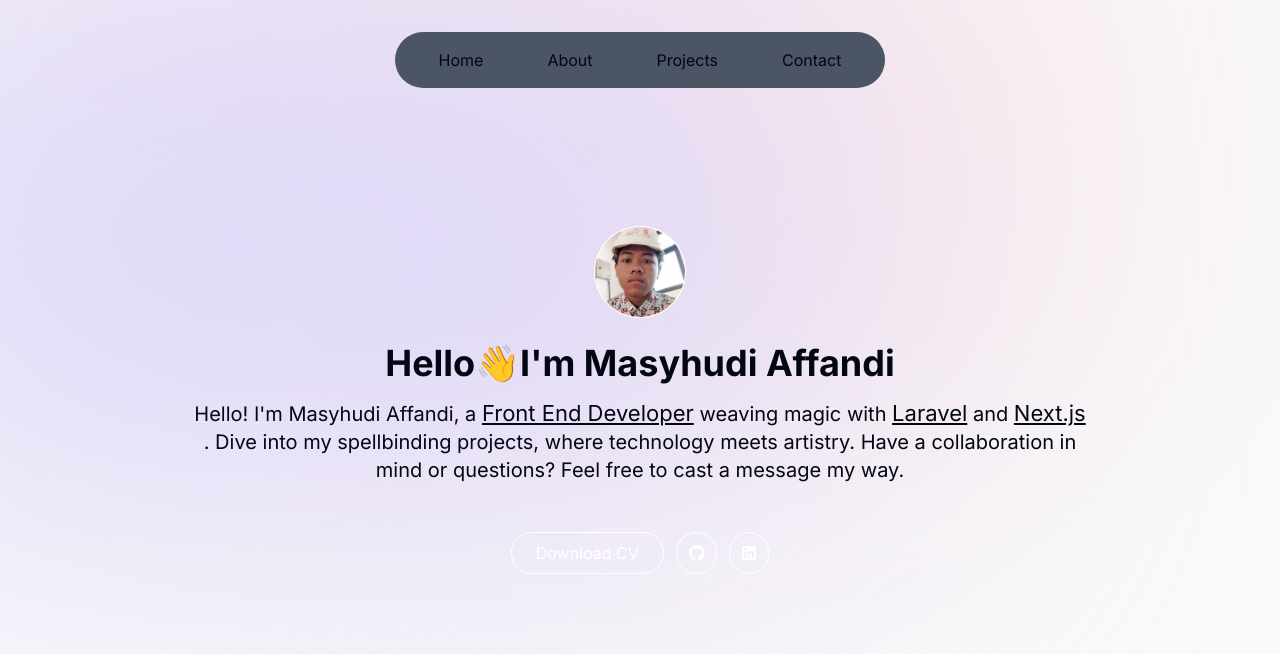
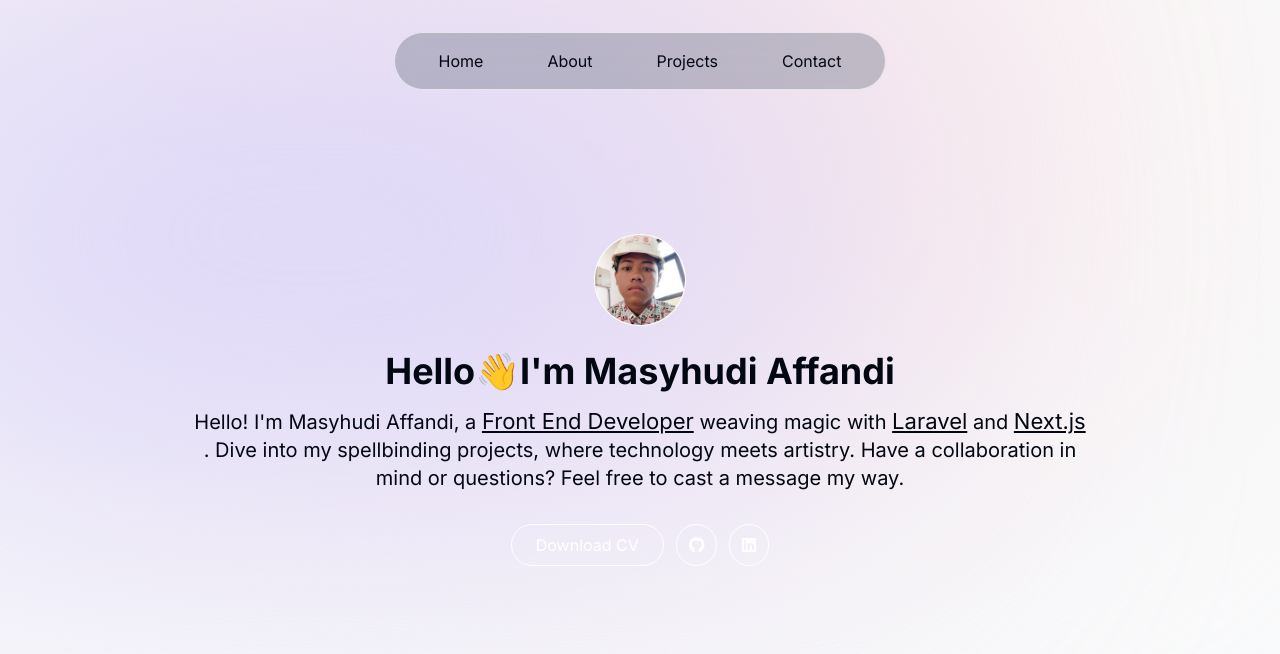
Before and after one commit to masyhudiaffandi/portofolio-next-js, a Next.js app: page / in a window 1280 px wide. Shown: the top 654 px of the page. Built offline with nearby package versions, Linux system fonts and the light colour scheme.

Commit message:
style(navbar): :art:

```diff
--- a/app/components/header.tsx
+++ b/app/components/header.tsx
@@ -9,7 +9,7 @@ import LinkButtons from "./in-button"
 const Header = () => {
     return (
         <header id="home" className="flex justify-center">
-            <nav className="flex items-center rounded-full  md:px-11 py-4 fixed bg-gray-600 md:mt-8">
+            <nav className="flex items-center rounded-full  md:px-11 py-4 fixed bg-gray-600 bg-opacity-30 backdrop-blur-md border border-white-[0.8px] md:mt-8">
                 <ul className="flex gap-16 md:px-0 px-16">
                     {links.map((link) => (
                         <li key={link.name}>
@@ -31,7 +31,7 @@ const Header = () => {
                             <h1 className="greeting text-md md:text-xl md:px-48 px-8">Hello! I&apos;m {name.name}, a <span className="underline text-[16px] md:text-[22px]">Front End Developer</span> weaving magic with <span className="underline text-[16px] md:text-[22px]">Laravel</span> and <span className="underline text-[16px] md:text-[22px]">Next.js</span> . Dive into my spellbinding projects, where technology meets artistry. Have a collaboration in mind or questions? Feel free to cast a message my way.</h1>
                         </div>
                         ))}
-                        <div className="flex flex-wrap items-center mt-12 justify-center gap-3">
+                        <div className="flex flex-wrap items-center mt-8 justify-center gap-3">
                             <Buttons />
                             <div className="social-link flex gap-3">
                                 <GHButtons />
```
